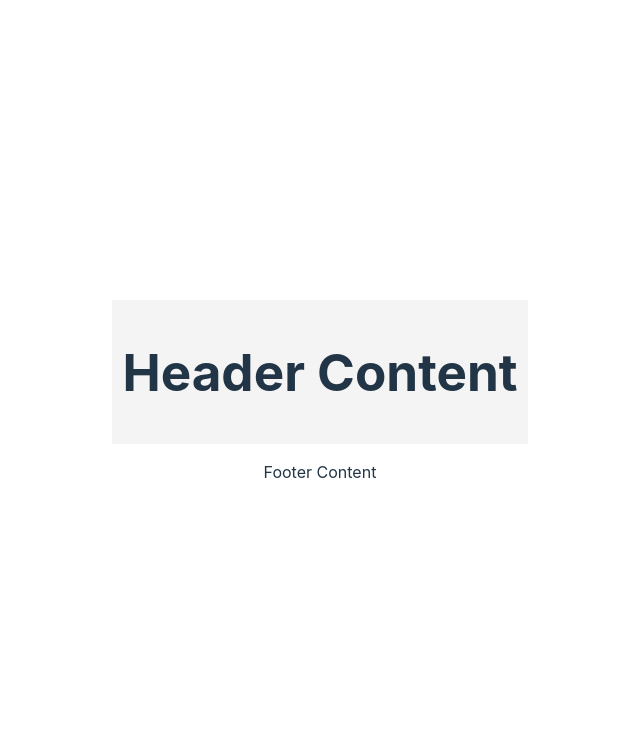
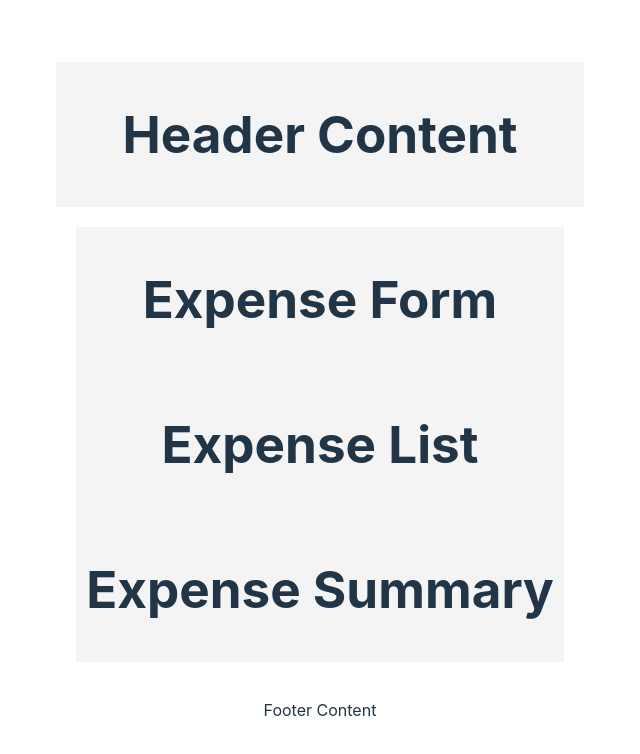
Before and after one commit to annanyax/Expense-Management-App, a Vue app: page / in a window 1280 px wide. Shown: the top 754 px of the page, without its empty margins (320-960 px from the left). Built offline with nearby package versions, Linux system fonts and the light colour scheme.

Commit message:
Initialized other components

```diff
--- a/src/App.vue
+++ b/src/App.vue
@@ -3,6 +3,11 @@
     <header>
       <h1>Header Content</h1>
     </header>
+    <main>
+      <ExpenseForm />
+      <ExpenseList />
+      <ExpenseSummary />
+    </main>
     <footer>
       <p>Footer Content</p>
     </footer>
```
